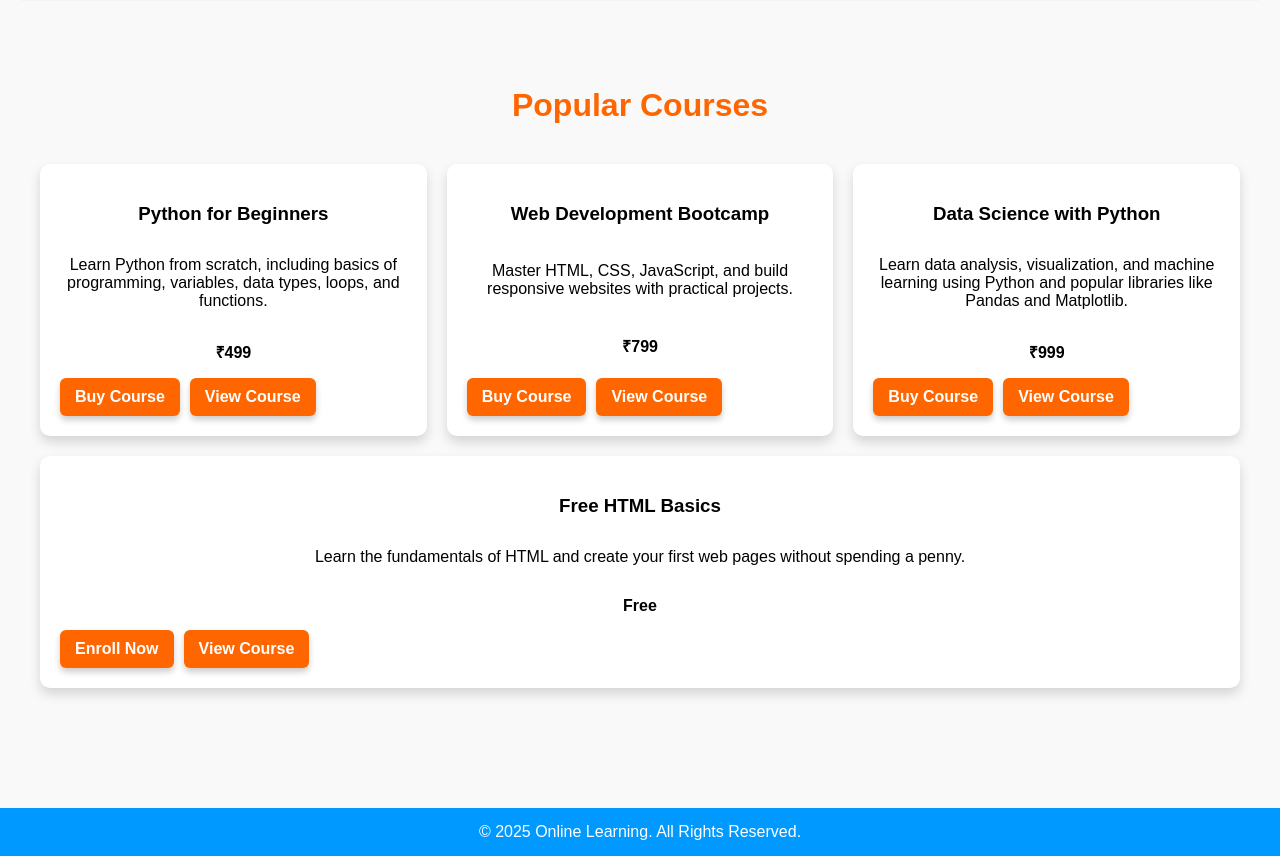
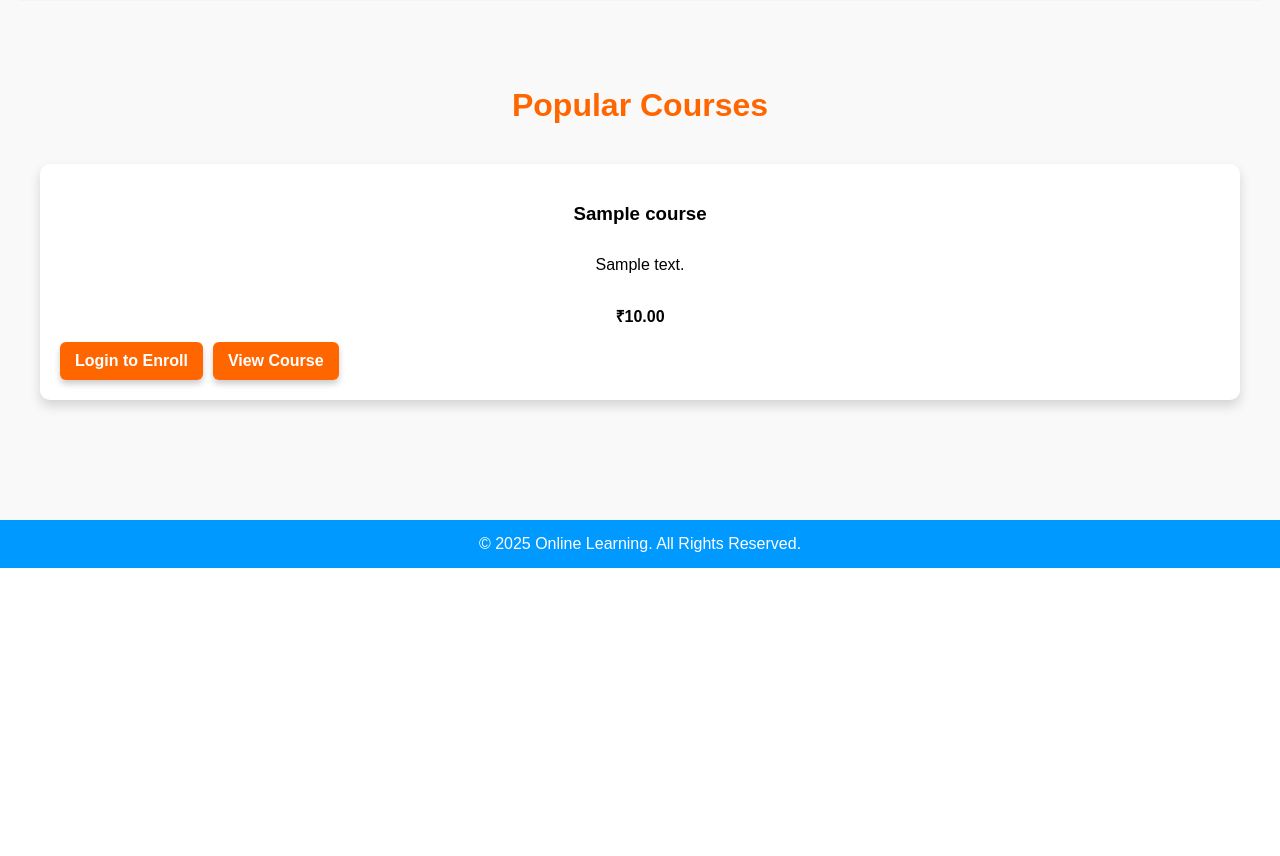
Before and after one commit to Ramalakshmi-AR/Online-Learning, a Django app: page / in a window 1280 px wide. Shown: the part 1176-2032 px from the top of the page. After the commit the page ends 1744 px from the top, so only its background shows below. Run offline with Django 5.2, Linux system fonts and the light colour scheme; tables that the repository leaves empty hold one stand-in row (values such as "Sample post").

Commit message:
Update home page and buy_course redirect logic

```diff
--- a/courses/templates/courses/home.html
+++ b/courses/templates/courses/home.html
@@ -222,8 +222,6 @@
             <div class="hero-buttons">
                 <a href="{% url 'register' %}" class="btn-primary">Start Learning</a>
                 <a href="{% url 'login' %}" class="btn-outline">Login</a>
-
-
             </div>
         </div>
 
@@ -269,51 +267,34 @@
 <section class="courses">
     <h2>Popular Courses</h2>
     <div class="course-grid">
-        <!-- Course Card 1 -->
+        {% for course in courses %}
         <div class="course-card">
-            <h3>Python for Beginners</h3>
-            <p>Learn Python from scratch, including basics of programming, variables, data types, loops, and functions.</p>
-            <p class="price">₹499</p>
+            <h3>{{ course.title }}</h3>
+            <p>{{ course.description|truncatewords:15 }}</p>
+            <p class="price">
+                {% if course.price and course.price > 0 %} ₹{{ course.price }} {% else %} Free {% endif %}
+            </p>
+
             <div style="display: flex; gap: 10px; flex-wrap: wrap;">
-                <a href="{% url 'buy_course' 1 %}" class="btn-success">Buy Course</a>
-                <a href="{% url 'course_detail' 1 %}" class="btn-primary">View Course</a>
+                {% if user.is_authenticated %}
+                    {% if course.id in enrolled_course_ids %}
+                        <a href="{% url 'course_detail' course.id %}" class="btn-primary">Continue Course</a>
+                    {% else %}
+                        <!-- All courses (free or paid) go to buy_course -->
+                        <a href="{% url 'buy_course' course.id %}" class="btn-success">Buy Course</a>
+                    {% endif %}
+                {% else %}
+                    <a href="{% url 'login' %}?next={% url 'course_detail' course.id %}" class="btn-primary">Login to Enroll</a>
+                {% endif %}
+                <a href="{% url 'course_detail' course.id %}" class="btn-primary">View Course</a>
             </div>
         </div>
-
-        <!-- Course Card 2 -->
-        <div class="course-card">
-            <h3>Web Development Bootcamp</h3>
-            <p>Master HTML, CSS, JavaScript, and build responsive websites with practical projects.</p>
-            <p class="price">₹799</p>
-            <div style="display: flex; gap: 10px; flex-wrap: wrap;">
-                <a href="{% url 'buy_course' 2 %}" class="btn-success">Buy Course</a>
-                <a href="{% url 'course_detail' 2 %}" class="btn-primary">View Course</a>
-            </div>
-        </div>
-
-        <!-- Course Card 3 -->
-        <div class="course-card">
-            <h3>Data Science with Python</h3>
-            <p>Learn data analysis, visualization, and machine learning using Python and popular libraries like Pandas and Matplotlib.</p>
-            <p class="price">₹999</p>
-            <div style="display: flex; gap: 10px; flex-wrap: wrap;">
-                <a href="{% url 'buy_course' 3 %}" class="btn-success">Buy Course</a>
-                <a href="{% url 'course_detail' 3 %}" class="btn-primary">View Course</a>
-            </div>
-        </div>
-
-        <!-- Course Card 4 -->
-        <div class="course-card">
-            <h3>Free HTML Basics</h3>
-            <p>Learn the fundamentals of HTML and create your first web pages without spending a penny.</p>
-            <p class="price">Free</p>
-            <div style="display: flex; gap: 10px; flex-wrap: wrap;">
-                <a href="{% url 'enroll_course' 4 %}" class="btn-primary">Enroll Now</a>
-                <a href="{% url 'course_detail' 4 %}" class="btn-primary">View Course</a>
-            </div>
-        </div>
+        {% empty %}
+        <p>No courses available</p>
+        {% endfor %}
     </div>
 </section>
+
 
 
 <!-- <section class="courses">
```
